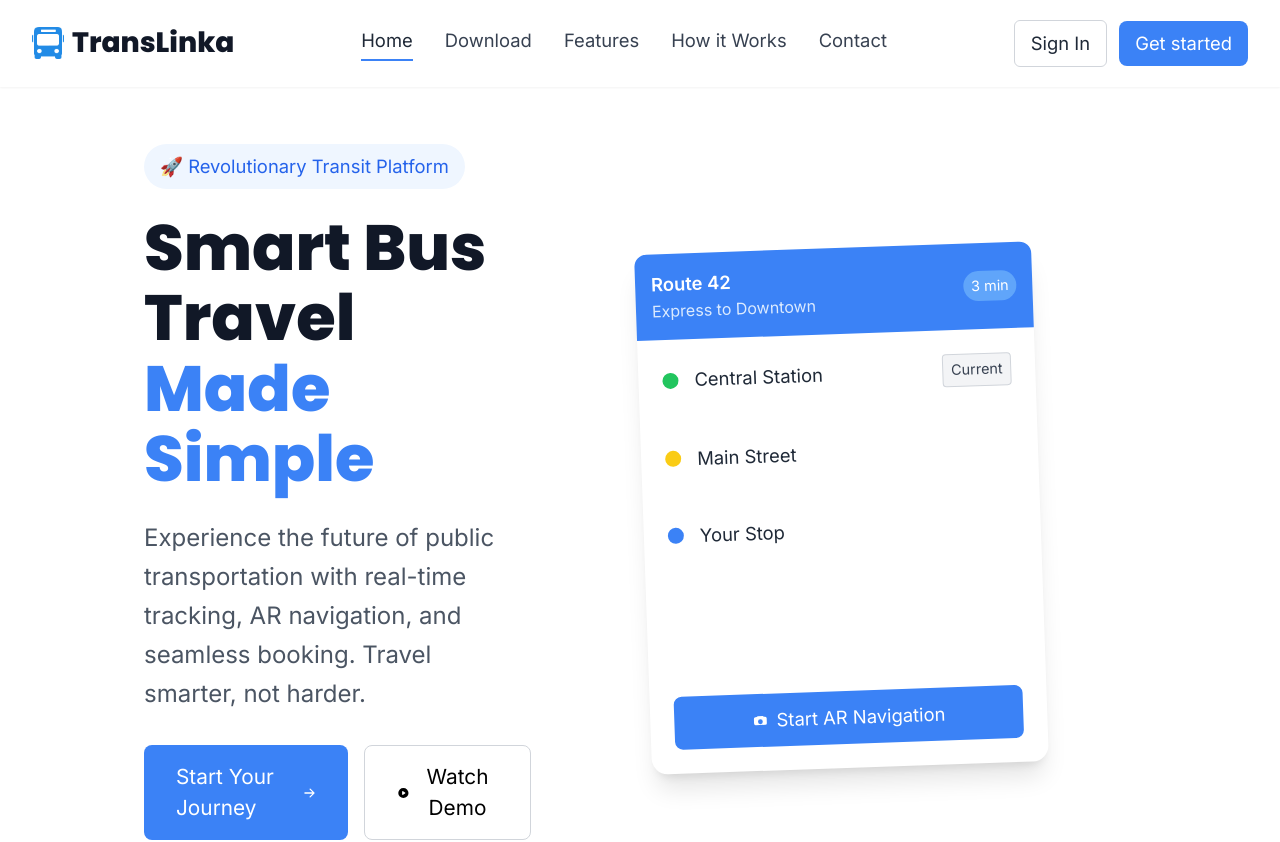
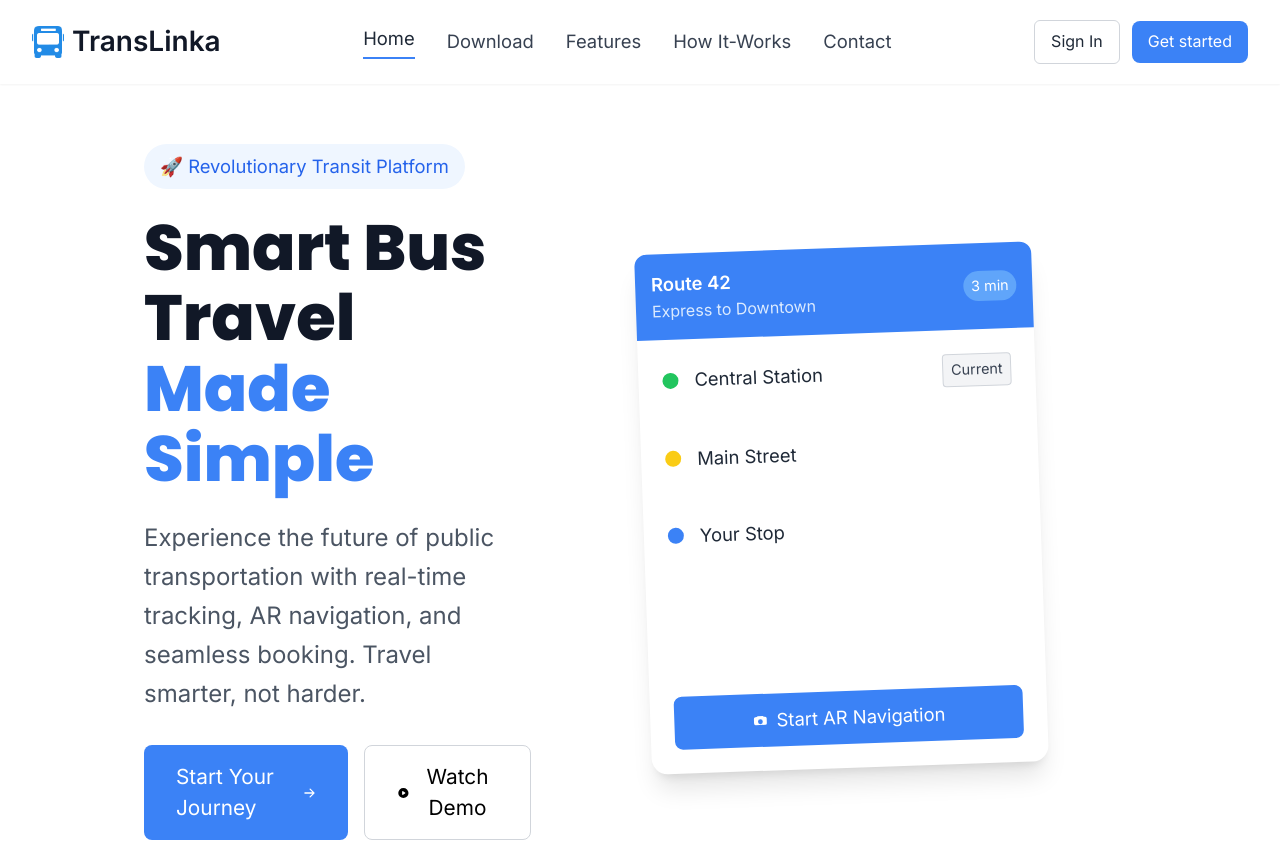
Before and after one commit to IRANZI/TransLinka, a Next.js app in the folder translinka_web/: page / in a window 1280 px wide. Shown: the top 842 px of the page. Built offline with nearby package versions, Linux system fonts and the light colour scheme.

Commit message:
adjustments

```diff
--- a/translinka_web/components/Navbar.tsx
+++ b/translinka_web/components/Navbar.tsx
@@ -7,14 +7,13 @@ export default function Navbar() {
   const [activeLink, setActiveLink] = useState('home');
   const [isMobileMenuOpen, setIsMobileMenuOpen] = useState(false);
 
-  // Scroll spy functionality
   useEffect(() => {
     const sections = [
       { id: 'hero', name: 'home' },
       { id: 'download', name: 'download' },
       { id: 'features', name: 'features' },
       { id: 'how-it-works', name: 'how-it-works' },
-      { id: 'contact', name: 'contact' }
+      { id: 'contact', name: 'contact' },
     ];
 
     const observer = new IntersectionObserver(
@@ -22,32 +21,25 @@ export default function Navbar() {
         entries.forEach((entry) => {
           if (entry.isIntersecting) {
             const sectionName = sections.find(section => section.id === entry.target.id)?.name;
-            if (sectionName) {
-              setActiveLink(sectionName);
-            }
+            if (sectionName) setActiveLink(sectionName);
           }
         });
       },
       {
         threshold: 0.3,
-        rootMargin: '-80px 0px -80px 0px'
+        rootMargin: '-80px 0px -80px 0px',
       }
     );
 
-    // Observation
     sections.forEach(({ id }) => {
       const element = document.getElementById(id);
-      if (element) {
-        observer.observe(element);
-      }
+      if (element) observer.observe(element);
     });
 
     return () => {
       sections.forEach(({ id }) => {
         const element = document.getElementById(id);
-        if (element) {
-          observer.unobserve(element);
-        }
+        if (element) observer.unobserve(element);
       });
     };
   }, []);
@@ -58,83 +50,53 @@ export default function Navbar() {
   };
 
   const getLinkClasses = (linkName: string) => {
-    const baseClasses = "font-medium transition-colors duration-300 text-base font-sans";
-    if (activeLink === linkName) {
-      return `${baseClasses} text-gray-800 border-b-2 border-blue-500 pb-1`;
-    }
-    return `${baseClasses} text-gray-700 hover:text-blue-600`;
+    const base = 'font-medium transition-colors duration-300 text-base';
+    return activeLink === linkName
+      ? `${base} text-gray-800 border-b-2 border-blue-500 pb-1`
+      : `${base} text-gray-700 hover:text-blue-600`;
   };
 
   const getMobileLinkClasses = (linkName: string) => {
-    const baseClasses = "block font-medium transition-colors duration-300 py-3 px-4 text-base font-sans";
-    if (activeLink === linkName) {
-      return `${baseClasses} text-blue-600 bg-blue-50`;
-    }
-    return `${baseClasses} text-gray-800 hover:text-blue-600 hover:bg-gray-50`;
+    const base = 'block font-medium transition-colors duration-300 py-3 px-4 text-base';
+    return activeLink === linkName
+      ? `${base} text-blue-600 bg-blue-50`
+      : `${base} text-gray-800 hover:text-blue-600 hover:bg-gray-50`;
   };
 
   return (
-    <nav className="fixed top-0 left-0 right-0 z-50 flex justify-between items-center py-5 px-4 md:px-8 bg-white shadow-sm">
+    <nav className="fixed top-0 left-0 right-0 z-50 bg-white shadow-sm">
+      <div className="flex justify-between items-center py-5 px-4 md:px-8">
+        {/* Logo */}
         <div className="flex items-center space-x-2">
-        {/* Logo */}
-        <img
-          src="/logo.png"
-          alt="TransLinka Logo"
-          className="h-8 w-8 object-contain"
-        />
-        <span className="text-2xl font-bold text-gray-900 font-heading">TransLinka</span>
+          <img src="/logo.png" alt="TransLinka Logo" className="h-8 w-8 object-contain" />
+          <span className="text-2xl font-bold text-gray-900">TransLinka</span>
         </div>
 
-      {/* Desktop Navigation */}
-      <div className="space-x-8 hidden md:flex text-lg font-sans">
+        {/* Desktop Menu */}
+        <div className="hidden md:flex items-center space-x-8 text-lg">
+          {['home', 'download', 'features', 'how-it-works', 'contact'].map((link) => (
             <a
-          href="#hero"
-          onClick={() => handleLinkClick('home')}
-          className={getLinkClasses('home')}
+              key={link}
+              href={`#${link === 'home' ? 'hero' : link}`}
+              onClick={() => handleLinkClick(link)}
+              className={getLinkClasses(link)}
             >
-          Home
+              {link.replace('-', ' ').replace(/\b\w/g, l => l.toUpperCase())}
             </a>
-        <a
-          href="#download"
-          onClick={() => handleLinkClick('download')}
-          className={getLinkClasses('download')}
-        >
-          Download
-        </a>
-        <a
-          href="#features"
-          onClick={() => handleLinkClick('features')}
-          className={getLinkClasses('features')}
-        >
-          Features
-        </a>
-        <a
-          href="#how-it-works"
-          onClick={() => handleLinkClick('how-it-works')}
-          className={getLinkClasses('how-it-works')}
-        >
-          How it Works
-        </a>
-        <a
-          href="#contact"
-          onClick={() => handleLinkClick('contact')}
-          className={getLinkClasses('contact')}
-        >
-          Contact
-        </a>
+          ))}
         </div>
 
         {/* Desktop Buttons */}
-      <div className="space-x-3 hidden md:flex items-center font-sans">
+        <div className="hidden md:flex items-center space-x-3">
           <Link
             href="/signin"
-          className="font-medium bg-white border border-gray-300 px-4 py-2 rounded-md text-base font-sans text-gray-800 hover:bg-gray-50 transition-colors"
+            className="font-medium bg-white border border-gray-300 px-4 py-2 rounded-md text-gray-800 hover:bg-gray-50 transition-colors"
           >
             Sign In
           </Link>
           <Link
             href="/signup"
-          className="bg-blue-500 text-white px-4 py-2 rounded-lg hover:bg-blue-600 transition-colors font-medium text-base font-sans"
+            className="bg-blue-500 text-white px-4 py-2 rounded-lg hover:bg-blue-600 transition-colors font-medium"
           >
             Get started
           </Link>
@@ -148,65 +110,46 @@ export default function Navbar() {
         >
           {isMobileMenuOpen ? <X className="w-6 h-6" /> : <Menu className="w-6 h-6" />}
         </button>
+      </div>
 
-      {/* Mobile Menu Overlay */}
-      {isMobileMenuOpen && (
-        <div className="md:hidden absolute top-full left-0 right-0 bg-white shadow-lg border-t border-gray-200 z-40">
-          <div className="py-2">
+      {/* Mobile Menu */}
+      <div
+        className={`md:hidden fixed top-0 left-0 w-full h-full bg-white z-40 transform ${
+          isMobileMenuOpen ? 'translate-x-0' : '-translate-x-full'
+        } transition-transform duration-300`}
+      >
+        <div className="flex justify-end p-4">
+          <button onClick={() => setIsMobileMenuOpen(false)}>
+            <X className="w-6 h-6 text-gray-800" />
+          </button>
+        </div>
+        <div className="flex flex-col items-start px-6 space-y-2 mt-4">
+          {['home', 'download', 'features', 'how-it-works', 'contact'].map((link) => (
             <a
-              href="#hero"
-              onClick={() => handleLinkClick('home')}
-              className={getMobileLinkClasses('home')}
+              key={link}
+              href={`#${link === 'home' ? 'hero' : link}`}
+              onClick={() => handleLinkClick(link)}
+              className={getMobileLinkClasses(link)}
             >
-              Home
+              {link.replace('-', ' ').replace(/\b\w/g, l => l.toUpperCase())}
             </a>
-            <a
-              href="#download"
-              onClick={() => handleLinkClick('download')}
-              className={getMobileLinkClasses('download')}
-            >
-              Download
-            </a>
-            <a
-              href="#features"
-              onClick={() => handleLinkClick('features')}
-              className={getMobileLinkClasses('features')}
-            >
-              Features
-            </a>
-            <a
-              href="#how-it-works"
-              onClick={() => handleLinkClick('how-it-works')}
-              className={getMobileLinkClasses('how-it-works')}
-            >
-              How it Works
-            </a>
-            <a
-              href="#contact"
-              onClick={() => handleLinkClick('contact')}
-              className={getMobileLinkClasses('contact')}
-            >
-              Contact
-            </a>
-            <div className="border-t border-gray-200 mt-2 pt-2 px-4 space-y-2">
+          ))}
+          <div className="mt-4 w-full space-y-2">
             <Link
               href="/signin"
-                className="w-full font-medium bg-white border border-gray-300 py-2 rounded-md text-sm text-gray-800 hover:bg-gray-50 transition-colors block text-center"
+              className="block w-full text-center py-2 border border-gray-300 rounded-md text-gray-800 hover:bg-gray-50 transition-colors font-medium"
             >
               Sign In
             </Link>
             <Link
               href="/signup"
-                className="w-full bg-blue-500 text-white py-2 rounded-md font-medium hover:bg-blue-600 transition-colors text-sm block text-center"
+              className="block w-full text-center py-2 bg-blue-500 text-white rounded-md hover:bg-blue-600 transition-colors font-medium"
             >
-                Get started
+              Get Started
             </Link>
           </div>
         </div>
       </div>
-      )}
-
-
     </nav>
   );
 }
```
Lines whose indentation alone changed are shown as unchanged.
